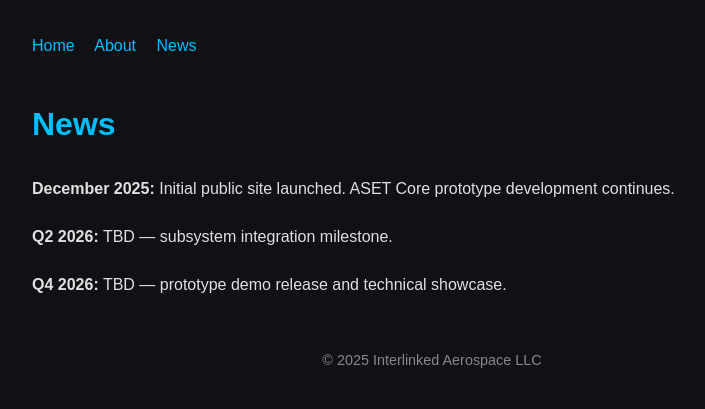
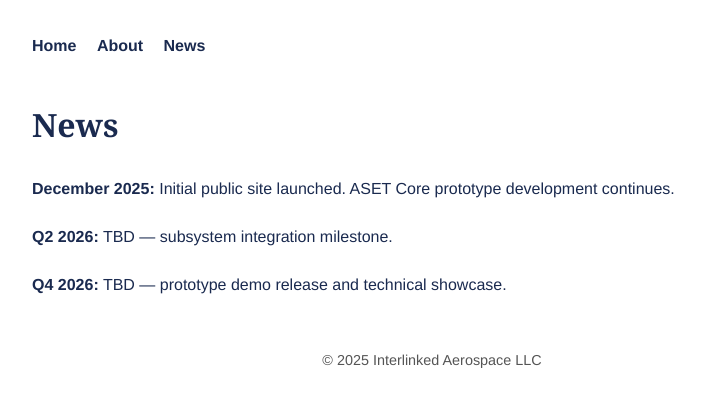
Before and after one commit to Gerardo-J-Sandoval/interlinked-aero-site, a plain HTML site: page news.html in a window 1280 px wide. Shown: the whole page, without its empty margins (208-913 px from the left). Drawn offline with Linux system fonts and the light colour scheme.

Commit message:
Revise header and link stylesheet in news.html
Updated the meta tags and title in news.html, and added a link to an external stylesheet.

```diff
--- a/news.html
+++ b/news.html
@@ -1,44 +1,12 @@
 <!DOCTYPE html>
 <html lang="en">
 <head>
-  <meta charset="UTF-8" />
-  <meta name="viewport" content="width=device-width, initial-scale=1.0" />
-  <title>News — Interlinked Aerospace</title>
-  <style>
-    body {
-      font-family: sans-serif;
-      background-color: #0f1115;
-      color: #e0e0e0;
-      padding: 2rem;
-      max-width: 800px;
-      margin: auto;
-      line-height: 1.8;
-    }
-    nav {
-      margin-bottom: 2rem;
-    }
-    nav a {
-      color: #00bfff;
-      margin-right: 1rem;
-      text-decoration: none;
-    }
-    h1, h2 {
-      color: #00bfff;
-      margin-top: 2.2rem;
-    }
-    p {
-      margin-bottom: 1.2rem;
-    }
-    footer {
-      margin-top: 3rem;
-      font-size: 0.9rem;
-      color: #888;
-      text-align: center;
-    }
-  </style>
+  <meta charset="UTF-8">
+  <meta name="viewport" content="width=device-width, initial-scale=1.0">
+  <link rel="stylesheet" href="interlinked.css">
+  <title>About — Interlinked Aerospace</title>
 </head>
 <body>
-
   <nav>
     <a href="index.html">Home</a>
     <a href="about.html">About</a>
```
